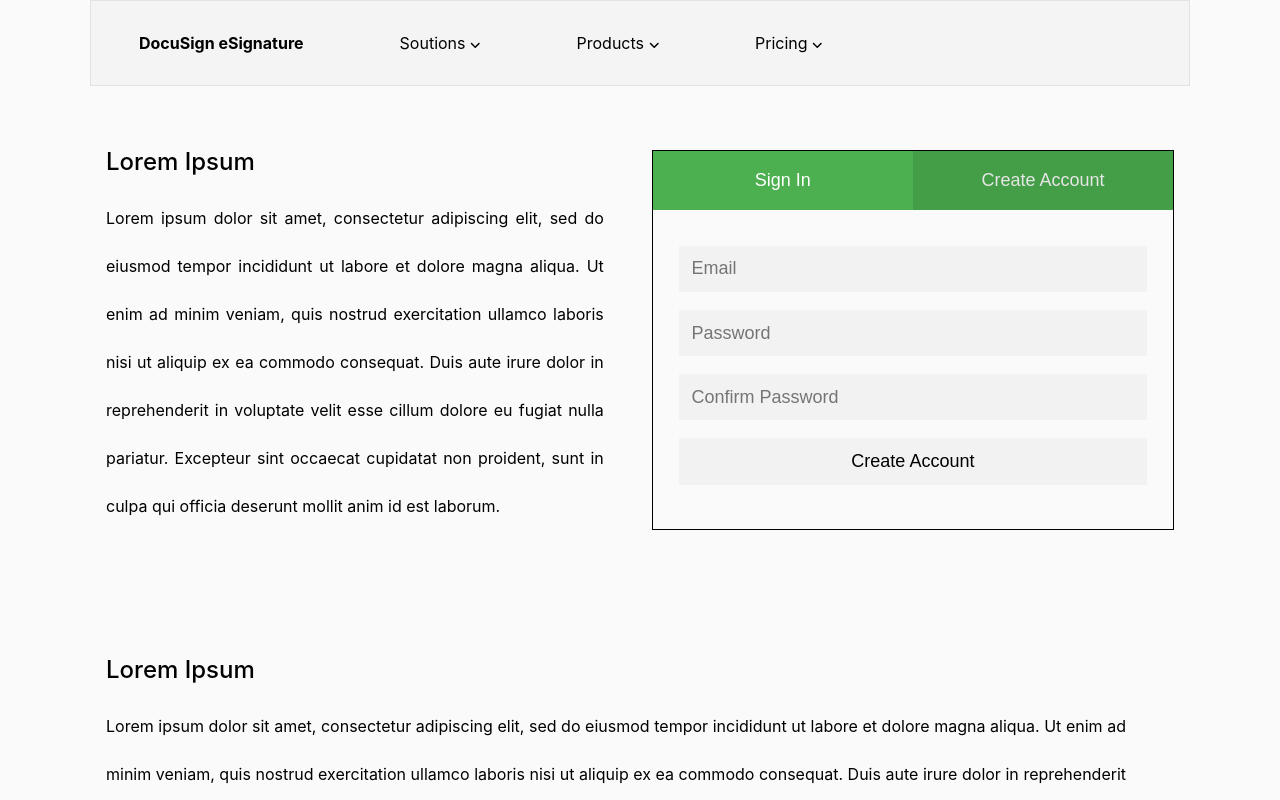
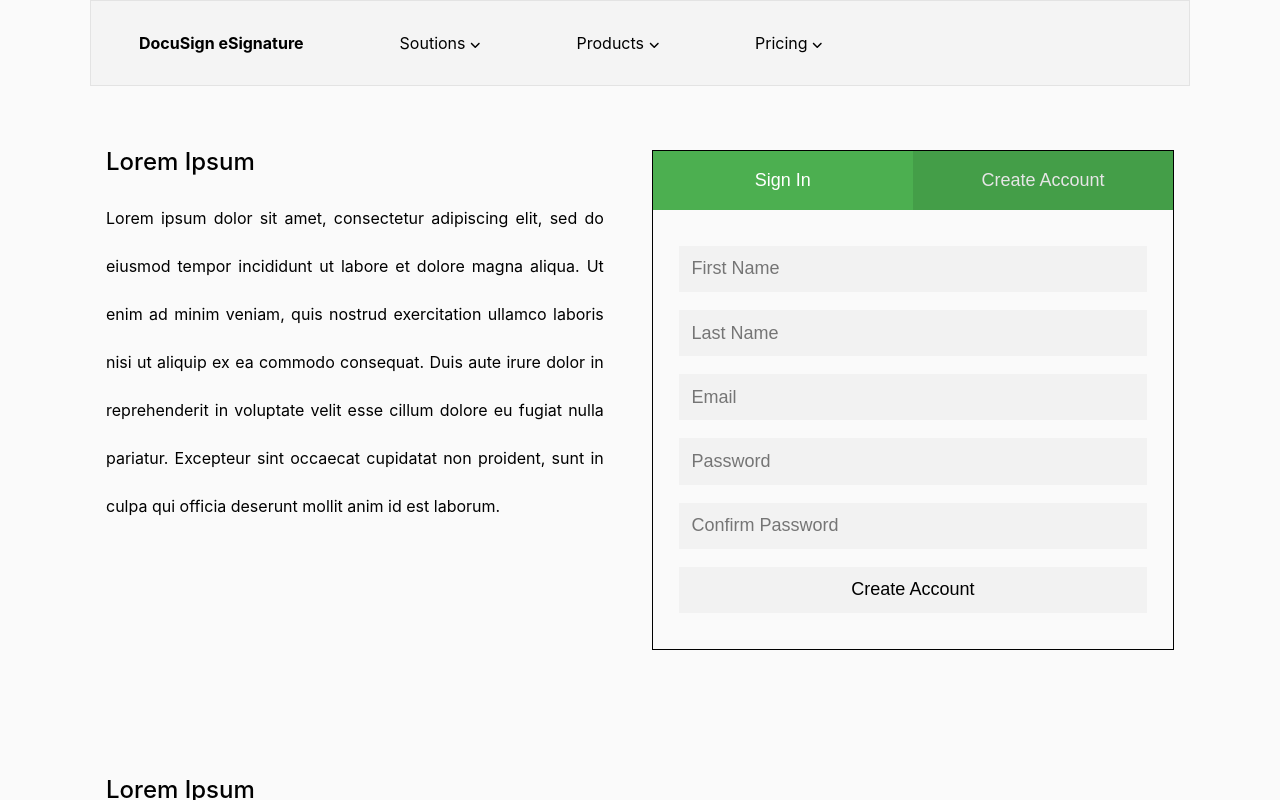
Before and after one commit to siaxiong/DocuSign-FrontEnd, a React (Create React App) app: page / in a window 1280 px wide. Both pictures are taken after typing "name@example.com", "Sample" into the empty fields and a click on the button "Create Account". Shown: the top 800 px of the page. Built offline with nearby package versions, Linux system fonts and the light colour scheme.

Commit message:
Modfied LoginForm file to include first name and last name during sign up

```diff
--- a/src/components/Public/UserLoginForm/LoginForm.tsx
+++ b/src/components/Public/UserLoginForm/LoginForm.tsx
@@ -15,6 +15,8 @@ const LoginForm = () => {
   const [confirmationCode, setConfirmationCode] = useState('');
   const [checkConfirm, setCheckConfirm] = useState(false);
   const [hideForm, setHideForm] = useState(false);
+  const [firstName, setFirstName] = useState('')
+  const [lastName, setLastName] = useState('')
 
   const {setToken} = useAuthContext();
   const navigate = useNavigate();
@@ -41,20 +43,20 @@ const LoginForm = () => {
   const handleSubmitRegistration = async (e: ChangeEvent<HTMLFormElement>) => {
     e.preventDefault();
     // await handleSignIn(userEmail, password, setToken);
-    const payload = await axios.post("/api/handleSignIn", {"username": userEmail,"password": password})
+    const payload = await axios.post("/api/handleSignIn", {"email": userEmail,"password": password})
     setToken(payload);
     setHideForm(true);
     navigate("/manage")
   }
 
   const createUser = async () => {
-    if(checkPasswordMatch() && checkUserName()){
+    if(checkPasswordMatch() && checkUserName() && checkFirstName() && checkLastName()){
       // await handleCreateUser(userEmail, password);
       // await axios.post("/handleSignUp", {"username":userEmail,"password":password, "action":"SIGN_UP"})
-      await axios({method:"post",url:"/api/handleSignUp",data:{username:userEmail,password:password}})
+      await axios({method:"post",url:"/api/handleSignUp",data:{username:userEmail,password:password,firstName:firstName,lastName:lastName}})
       toggleConfirmNewUser();
     } else {
-      console.log("Username or password is inccorect")
+      console.log("Please check that valid inputs are entered.")
     }
   }
 
@@ -62,7 +64,7 @@ const LoginForm = () => {
   //because setToken, like in handlSubmitRegistration() above, needs to be set
   //so the user would have access to the private routes
   const handleConfirmation = async () => {
-   const payload =  await axios({method:"post", url:"/api/handleConfirmation", data:{username: userEmail, code:confirmationCode}})
+   const payload =  await axios({method:"post", url:"/api/handleConfirmation", data:{email: userEmail, code:confirmationCode}})
    console.log("handleConfirmation payload: ")
    console.log(payload)
   }
@@ -74,6 +76,14 @@ const LoginForm = () => {
     return password === confirmPassword;
   }
 
+  const checkFirstName = () => {
+    return firstName != ''
+  }
+
+  const checkLastName = () => {
+    return lastName != ''
+  }
+
   /***************BUILDING BLOCK COMPONENTS FOR THIS COMPONENT*******************/
 
   return (
@@ -83,6 +93,12 @@ const LoginForm = () => {
         <button type="button" onClick={toggleSignIn} className={[Registration["registration-form__create-account-button"],  isActive ? Registration["registration-form__header-buttons"] : null].join(" ")}>Create Account</button>
       </div>
       <div className={[Registration["registration-form__body"], Registration["registration-form__create-account-body"], isActive && !checkConfirm ? Registration["registration-form__body_active"] : null].join(" ")}>
+        <label>
+          <input type="text" value={firstName} onChange={e=>setFirstName(e.target.value)} placeholder="First Name"/>
+        </label>
+        <label>
+          <input type="text" value={lastName} onChange={e=>setLastName(e.target.value)} placeholder="Last Name"/>
+        </label>
         <label>
           <input type="text" value={userEmail} onChange={e=>setUserEmail(e.target.value)} placeholder="Email"/>
         </label>
```
